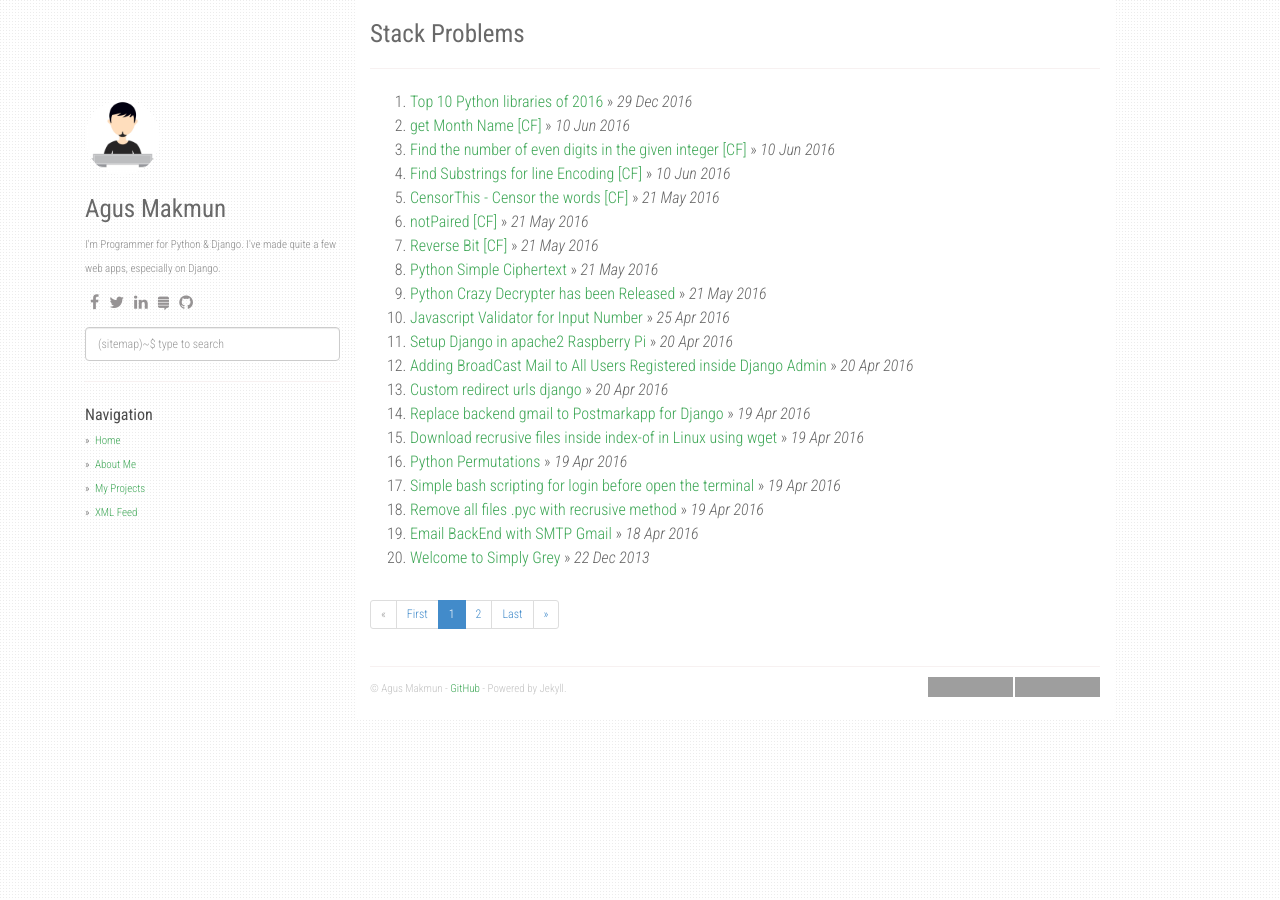
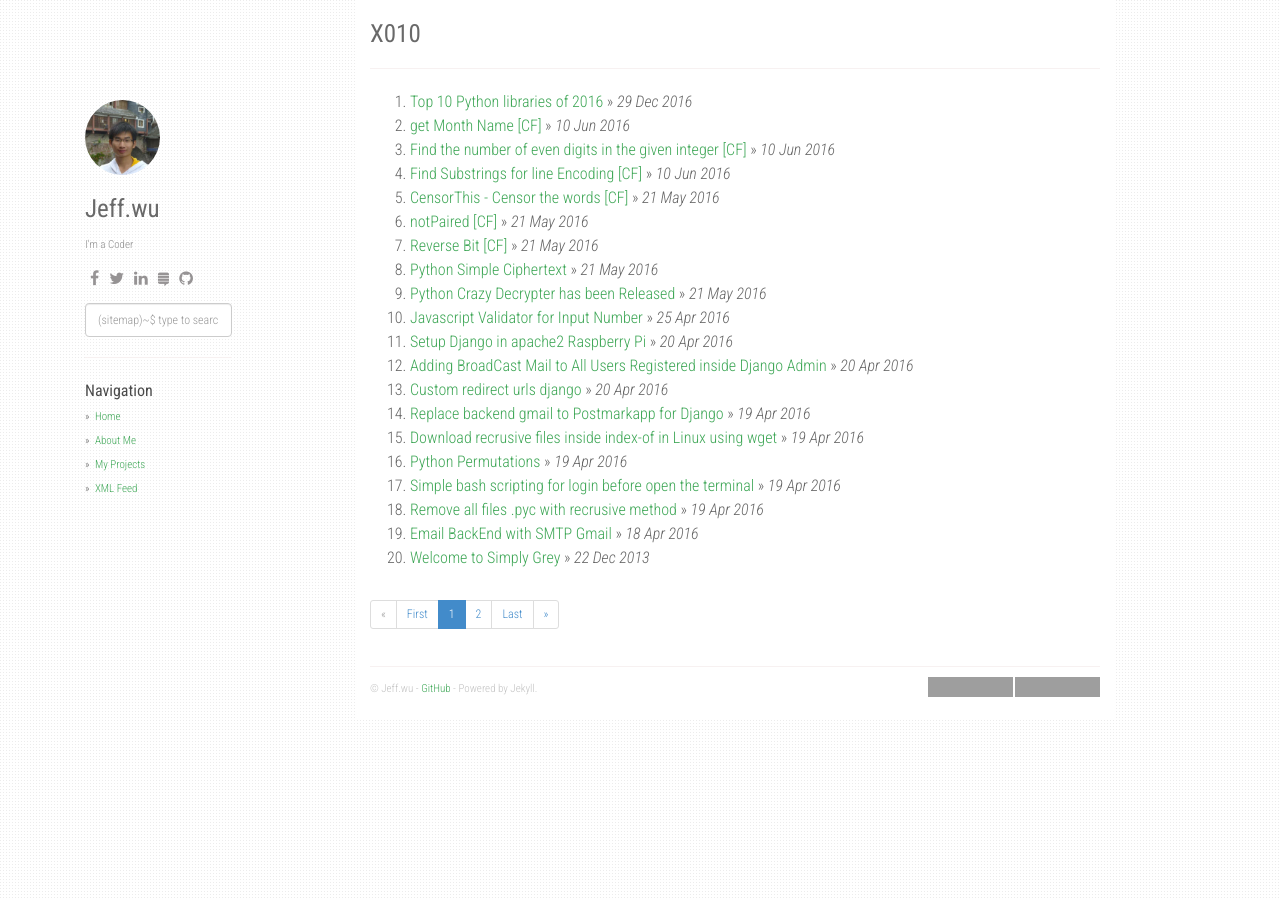
Before and after one commit to X010/x010.github.io, a Jekyll site: the page built from index.html, in a window 1280 px wide. Built offline with Jekyll 4.4.1, drawn with Linux system fonts in a browser that asks for light colours; nearby versions of some CDN libraries; the list of posts is cut into pages by our own code; grey boxes are pictures that could not be loaded.

Commit message:
edit domain

```diff
--- a/_config.yml
+++ b/_config.yml
@@ -1,11 +1,11 @@
-title: Stack Problems
-description: My Personal Stack Problems
-author: Agus Makmun
-github: https://github.com/agusmakmun
-about: I'm Programmer for Python & Django. I've made quite a few web apps, especially on Django.
+title: X010
+description: 个人站点-分享一些技术文章
+author: Jeff.wu
+github: https://github.com/x010
+about: I'm a Coder
 disqus_shortname: stackproblems
 google_analytics: UA-XXXXXXXX-Y
-avatar_url: /static/img/avatar.jpg
+avatar_url: /static/img/12521697.jpeg
 
 enableTags: true
 tagarray: []
```
Also changed, not shown: static/img/12521697.jpeg (added), 2 other files.
